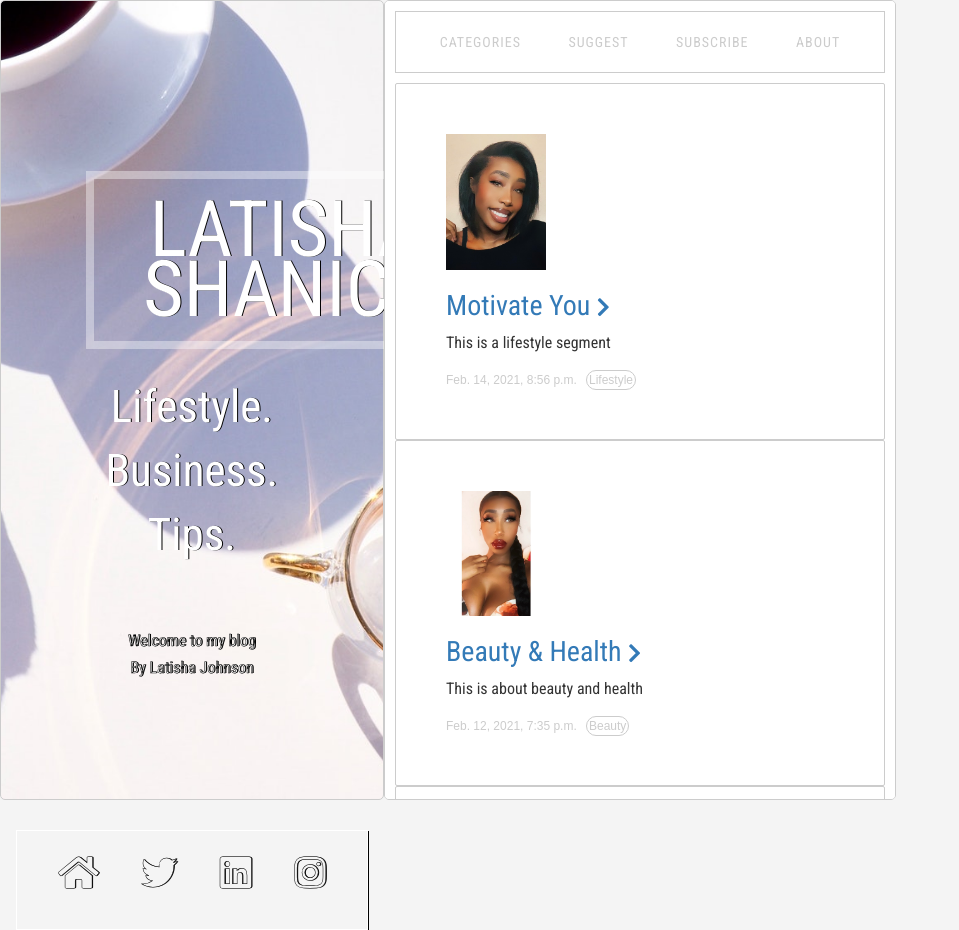
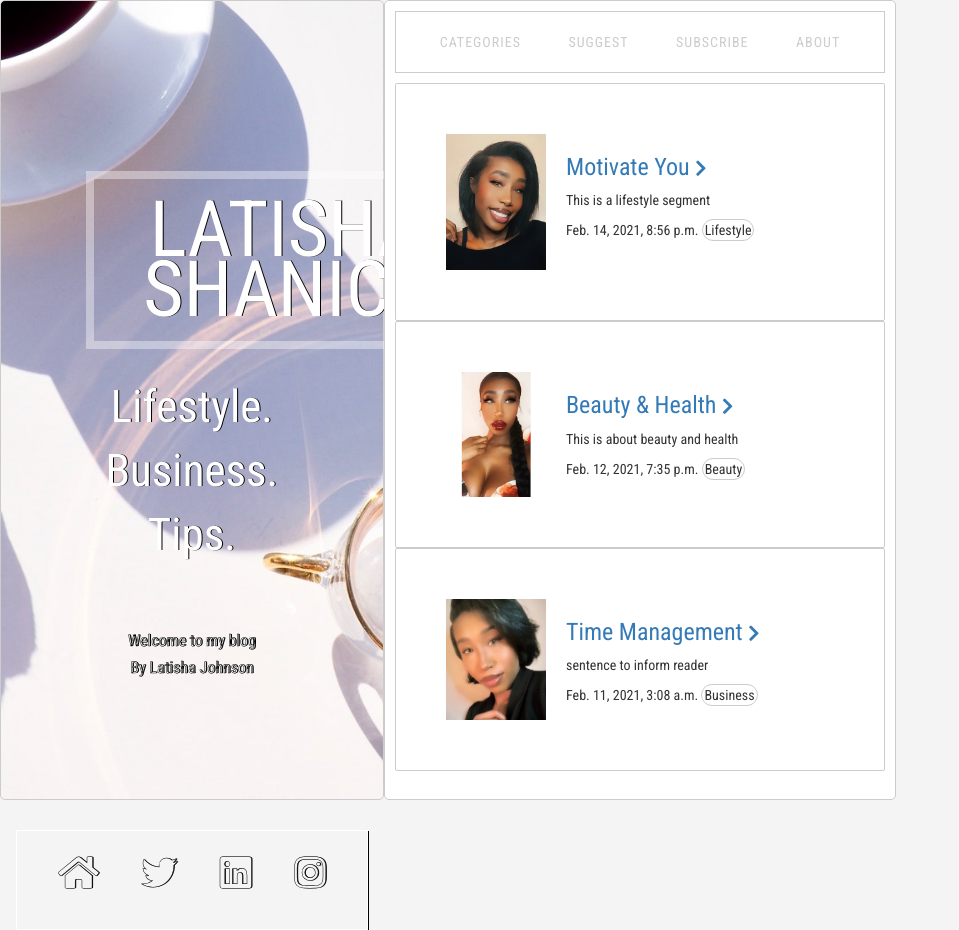
Before and after one commit to Ljohns635/blog, a Django app: page / in a window 1280 px wide. Shown: the whole page, without its empty margins (0-959 px from the left). Run offline with Django 3.2, Linux system fonts and the light colour scheme; data comes from the database, SQL or seed files in the repository; some libraries are stand-ins or nearby versions.

Commit message:
made picture float left

```diff
--- a/static/css/style.css
+++ b/static/css/style.css
@@ -197,3 +197,8 @@ input {
 input:hover {
     background-color: rgb(255, 237, 240);
 }
+
+.article_image{
+    float: left;
+    margin-right: 20px;
+}
--- a/templates/home_page.html
+++ b/templates/home_page.html
@@ -62,10 +62,12 @@
             <div class="article_image">
               <img src="{{item.blog_image}}" width="100px" alt="{{item.title}}">
             </div>
-            <h3><a href="article/{{item.id}}/">{{item.title}} <i class="fas fa-chevron-right fa-xs "></i></a></h3>
-            <p>{{item.description}}</p>
-            <span>{{item.post_date}}</span>
-            <span class="pill-box">{{item.category}}</span>
+            <div class="article_body">
+              <h3><a href="article/{{item.id}}/">{{item.title}} <i class="fas fa-chevron-right fa-xs "></i></a></h3>
+              <p>{{item.description}}</p>
+              <span>{{item.post_date}}</span>
+              <span class="pill-box">{{item.category}}</span>
+            </div>
           </div>
           {% endfor %}
         </div>
```
